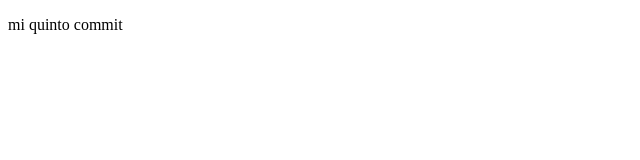
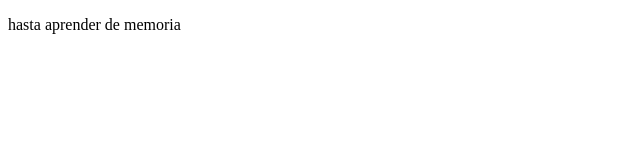
Before and after one commit to PositiveKaiZen/mi-segundo-sitio-web, a plain HTML site: page index.html in a window 1280 px wide. Shown: the full height of the page, 0-640 px from the left. Drawn offline with Linux system fonts and the light colour scheme.

Commit message:
memorizar

```diff
--- a/index.html
+++ b/index.html
@@ -6,6 +6,6 @@
     <title>Document</title>
 </head>
 <body>
-    <p>mi quinto commit</p>
+    <p>hasta aprender de memoria</p>
 </body>
 </html>
```
